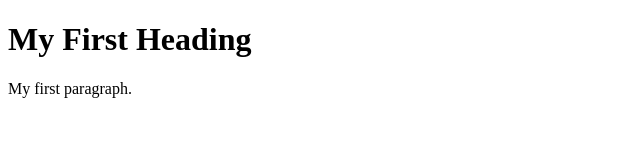
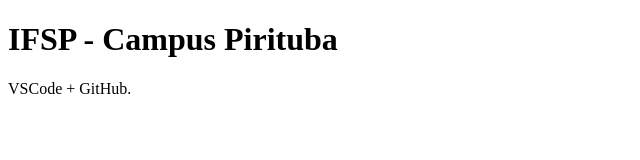
Before and after one commit to pwe-redes/pwe_atividade_github_B, a plain HTML site: page index.html in a window 1280 px wide. Shown: the whole page, without its empty margins (0-640 px from the left). Drawn offline with Linux system fonts and the light colour scheme.

Commit message:
Atualização da página inicial.

```diff
--- a/index.html
+++ b/index.html
@@ -2,8 +2,8 @@
 <html>
 <body>
 
-<h1>My First Heading</h1>
-<p>My first paragraph.</p>
+<h1>IFSP - Campus Pirituba</h1>
+<p>VSCode + GitHub.</p>
 
 </body>
 </html>
```
